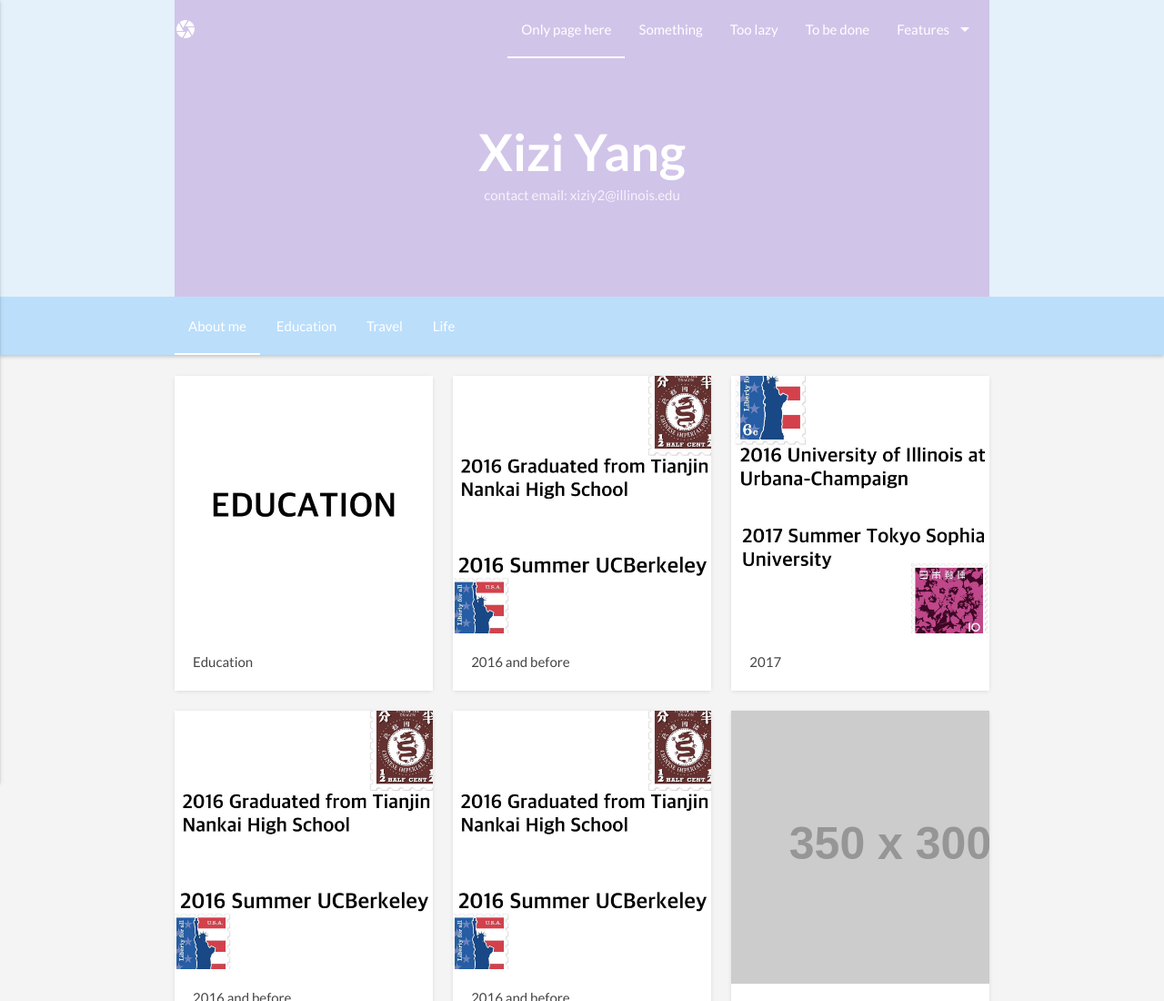
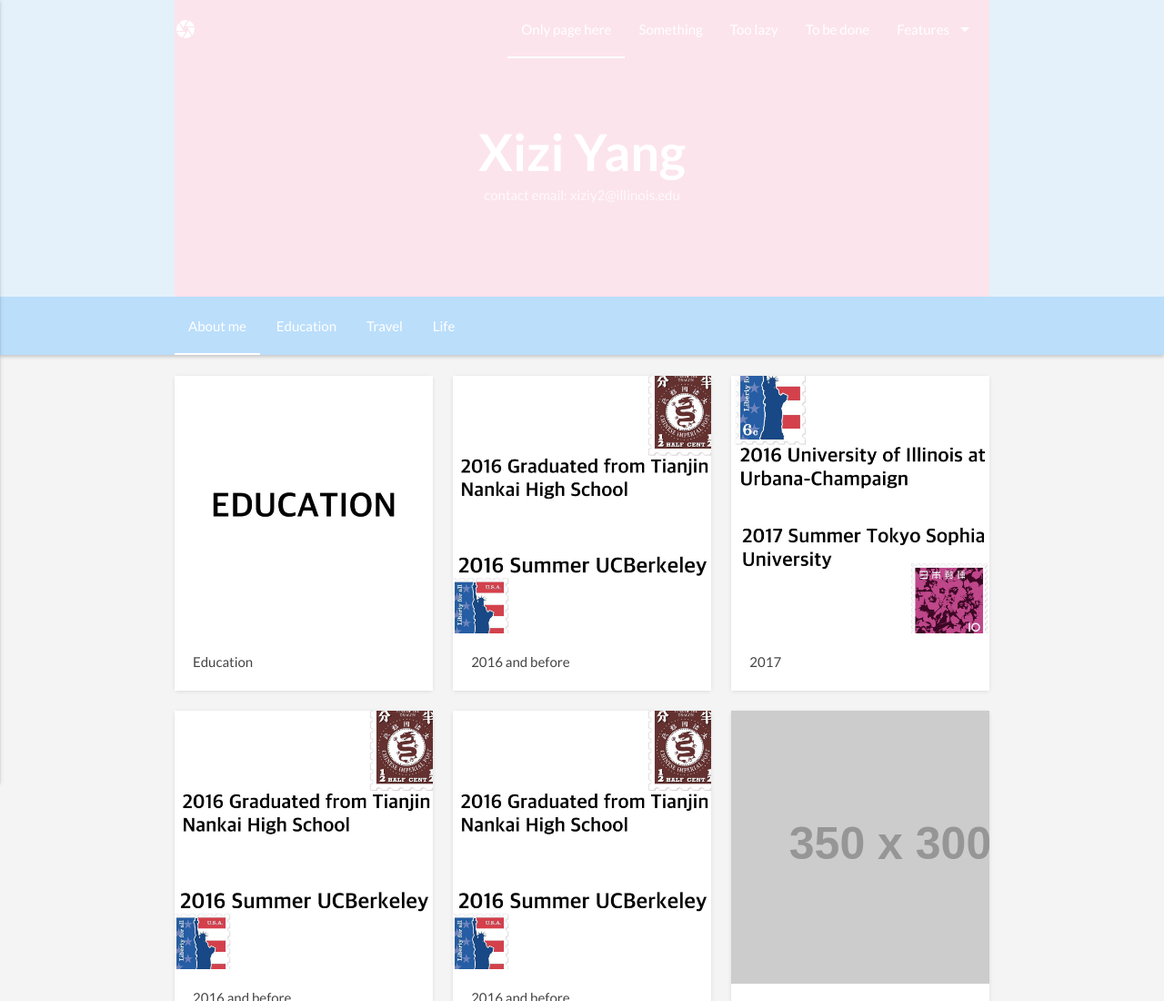
Before and after one commit to xiziy2/xiziy2.github.io, a website: page index.html in a window 1280 px wide. Shown: the top 1100 px of the page at 91% size. Drawn offline with nearby package versions, Linux system fonts and the light colour scheme; placeholder pictures from the web are drawn by us.

Commit message:
Update index.html

```diff
--- a/index.html
+++ b/index.html
@@ -22,7 +22,7 @@
     <nav class="nav-extended blue lighten-5">
       <div class="nav-background blue lighten-5">        <div class="pattern active teal lighten-5" style="background-image: 'e.jpg';"></div>
       </div>
-      <div class="nav-wrapper container deep-purple lighten-4">
+      <div class="nav-wrapper container pink lighten-5">
         <a href="index.html" class="brand-logo"><i class="material-icons">camera</i></a>        <a href="#" data-activates="nav-mobile" class="button-collapse"><i class="material-icons">menu</i></a>
         <ul class="right hide-on-med-and-down">
           <li class="active"><a href="index.html">Only page here</a></li>
```
